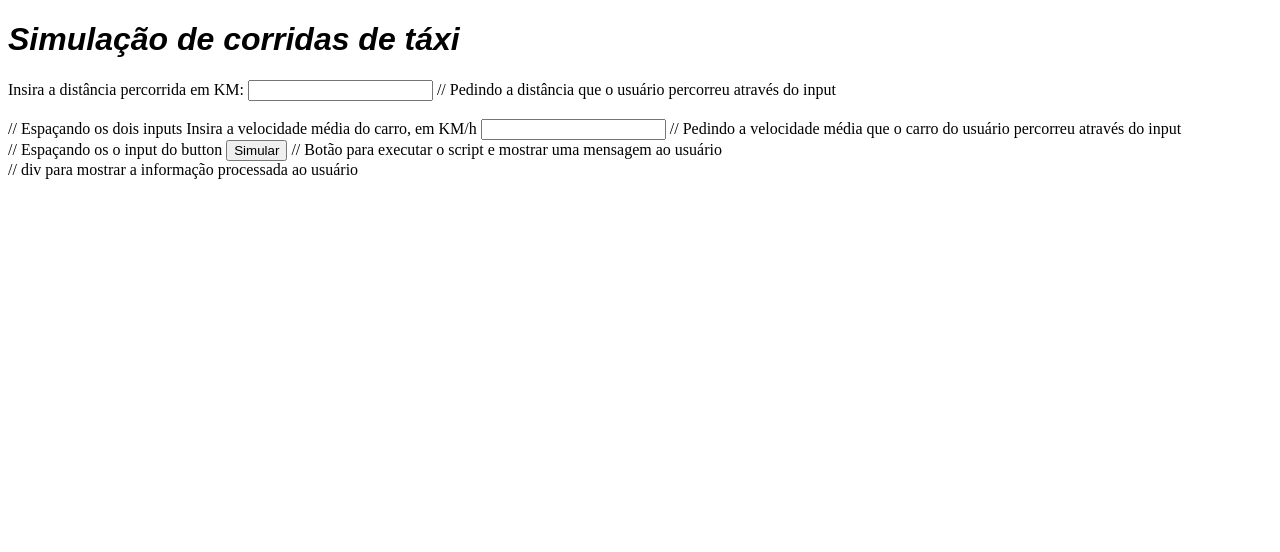
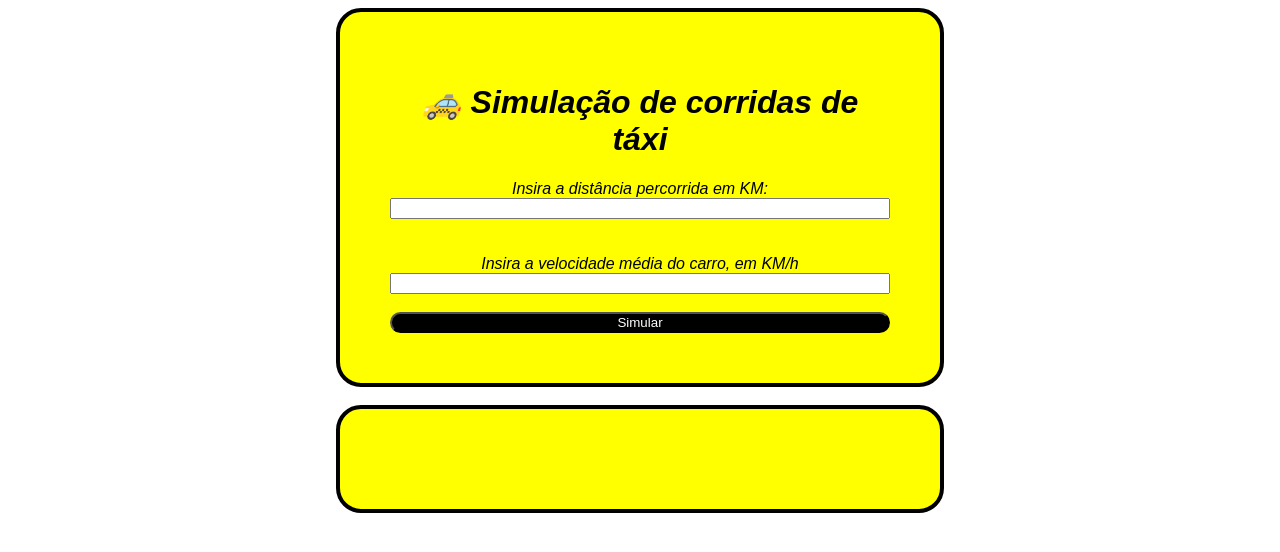
Before and after one commit to Joao-Franciscone/Atividade_Corrida_Algoritmos, a plain HTML site: page index.html in a window 1280 px wide. Drawn offline with Linux system fonts and the light colour scheme.

Commit message:
Finanlizando o projeto e incluindo estilização com CSS

```diff
--- a/index.html
+++ b/index.html
@@ -1,21 +1,62 @@
 <!DOCTYPE html>
 <html lang="pt-br">
+
 <head>
     <meta charset="UTF-8">
     <meta name="viewport" content="width=device-width, initial-scale=1.0">
     <link rel="stylesheet" href="style.css">
     <title>Controle de Corridas</title>
 </head>
+
 <body>
-    <h1>Simulação de corridas de táxi</h1>
-    Insira a distância percorrida em KM: <input type="text" id="ipt_distancia"> // Pedindo a distância que o usuário percorreu através do input
-    <br><br> // Espaçando os dois inputs
-    Insira a velocidade média do carro, em KM/h <input type="text" id="ipt_velocidade">  // Pedindo a velocidade média que o carro do usuário percorreu através do input
-    <br> // Espaçando os o input do button
-    <button onclick="simular">Simular</button> // Botão para executar o script e mostrar uma mensagem ao usuário
-    <div id="div_msg"></div> // div para mostrar a informação processada ao usuário
+    <div class="card-pai">
+        <div class="card text">
+            <h1>🚕 Simulação de corridas de táxi</h1>
+            Insira a distância percorrida em KM: <input type="text" id="ipt_distancia">
+            <!-- // Pedindo a distância que o usuário percorreu através do input -->
+            <br><br>
+            <!-- // Espaçando os dois inputs -->
+            Insira a velocidade média do carro, em KM/h <input type="text" id="ipt_velocidade">
+            <!-- // Pedindo a velocidade média que o carro do usuário percorreu através do input -->
+            <br>
+            <!-- // Espaçando os o input do button  -->
+            <button onclick="simular()" class="button-click">Simular</button>
+            <!-- // Botão para executar o script e mostrar uma mensagem ao usuário -->
+        </div>
+        <br>
+        <div id="div_msg" class="text card"></div>
+        <!-- // div para mostrar a informação processada ao usuário -->
+    </div>
 </body>
 <script>
-    let combustivel_inicial = 25; // variável global de combustível
+    let combustivel_atual = 25;
+    // variável global de combustível
+    function simular() {
+        let distancia = Number(ipt_distancia.value);
+        // variavel para receber o input distancia
+        let velocidade = Number(ipt_velocidade.value);
+        // variavel para receber o input velocidade
+        let tempo = distancia / velocidade;
+        // variavel que calcula o tempo, utilizando a fórmula (d/v)
+        let consumo = distancia / 10;
+        // variavel que calculo o consumo de combustível do carro
+        let percentual = (consumo / 25) * 100;
+        // variavel que transforma consumo em percentual
+        combustivel_atual = combustivel_atual - consumo;
+        // combustivel inicial vai subtraindo de avordo com o consumo
+        let combustivel_restante = (combustivel_atual * 100) / 25
+        // calcula o percentual usado de combustivel
+
+        div_msg.innerHTML = `Ao percorrer ${distancia} km, em velocidade média de ${velocidade} km/h, a viagem durou ${tempo} horas.<br><br>Ao todo, foram gastos ${consumo} litros de combustível (${percentual}%). Restam ${combustivel_atual} litros de combustível (${combustivel_restante}%).`
+        // div que mostra ao usuário as informações sobre a viagem
+
+        if (combustivel_restante >= 30) {
+            div_msg.innerHTML += `<br><br>Continue a rodar!`
+        } else {
+            div_msg.innerHTML += `<br><br>É melhor parar para reabastecer!`
+        }
+        // estrutura de decisão que verifica se o combustível está em mais de 30%
+    }
 </script>
+
 </html>
--- a/style.css
+++ b/style.css
@@ -1,5 +1,26 @@
-h1{
+.text{
     font-family: Arial, Helvetica, sans-serif;
     font-style: italic;
-
+    font: bold;
+    text-align: center;
 }
+.card{
+    border: solid 4px  black;
+    width: 500px;
+    border-radius: 25px;
+    justify-content: center;
+    display: flex;
+    flex-direction: column;
+    padding: 50px;
+    background-color: yellow;
+}
+.button-click{
+    border-radius: 25px;
+    background-color: black;
+    color: white;
+}
+.card-pai{
+    display: flex;
+    flex-direction: column;
+    align-items: center;
+}
```
